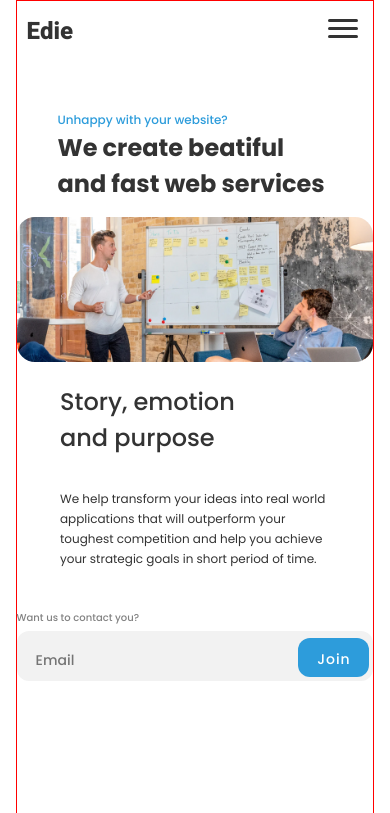
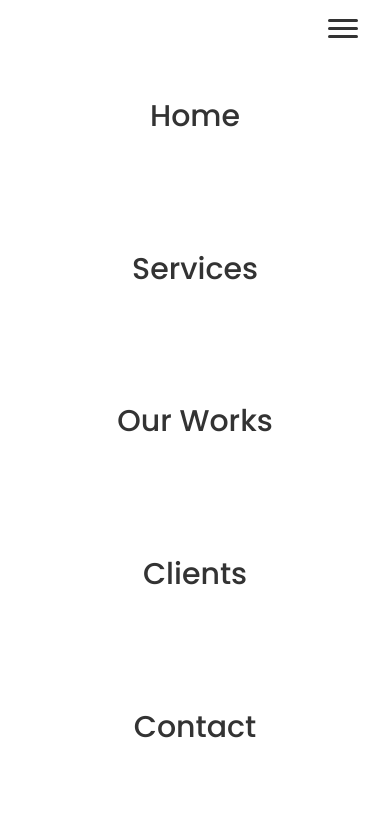
Before and after one commit to islandskan/devchallenges-responsive-edie-homepage, a plain HTML site: page index.html in a window 390 px wide. Shown: the top 813 px of the page. Drawn offline with Linux system fonts and the light colour scheme.

```diff
--- a/index.html
+++ b/index.html
@@ -38,7 +38,7 @@
                     <div class="line"></div>
                     <div class="line"></div>
                 </div>
-                <ul class="nav">
+                <ul class="nav open">
                     <li><a href="#">Home</a></li>
                     <li><a href="#">Services</a></li>
                     <li><a href="#">Our Works</a></li>
--- a/styles/style.css
+++ b/styles/style.css
@@ -178,6 +178,7 @@
     .open {
         opacity: 1;
         transform: translateX(0);
+        z-index: 5;
     }
 
     .burger {
```
